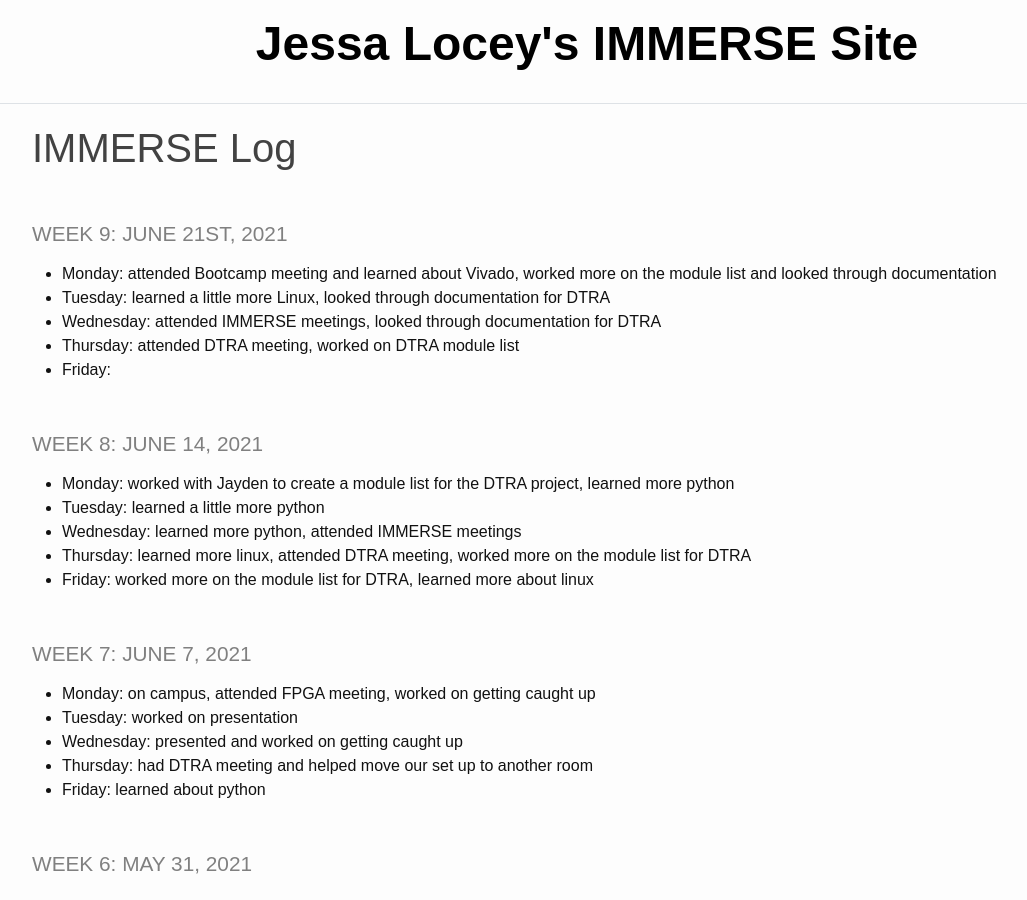
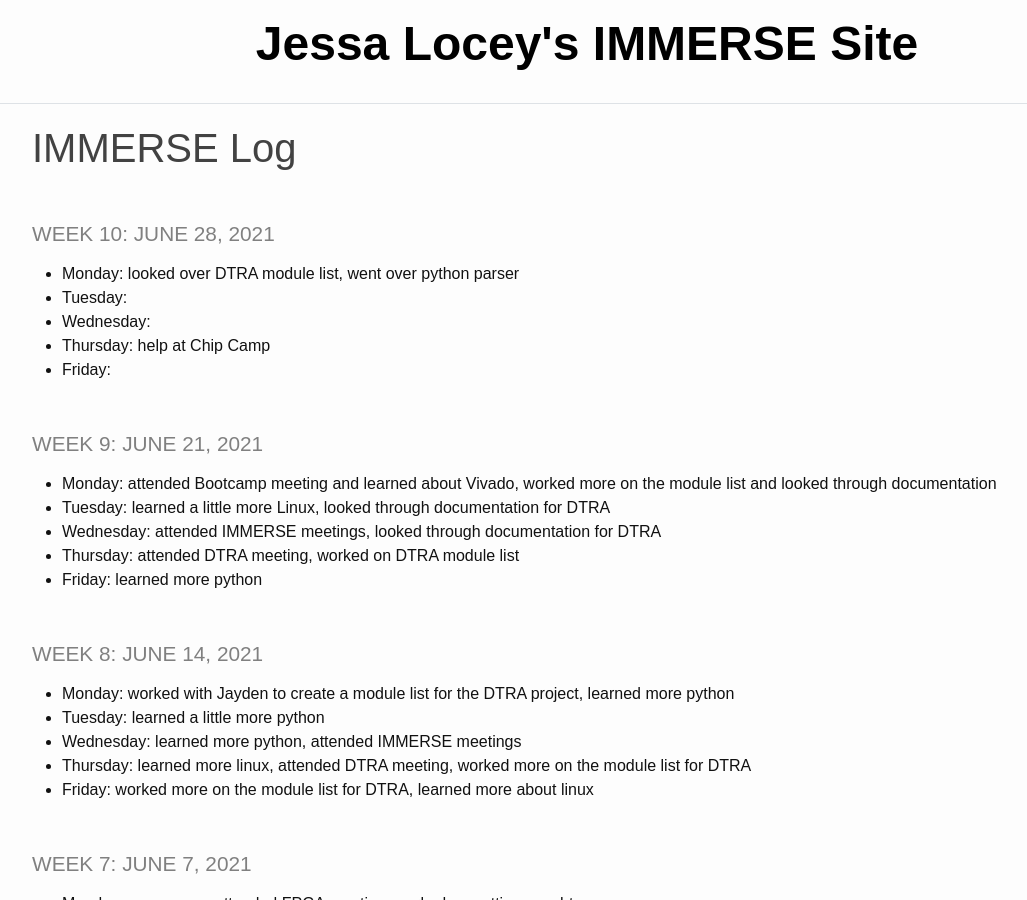
Before and after one commit to jessalocey/jessalocey.github.io, a Jekyll site: the page built from _pages/log.md, in a window 1280 px wide and 900 px high. Shown: the whole window, without its empty margins (53-1080 px from the left). Built offline with Jekyll 4.4.1, drawn with Linux system fonts in a browser that asks for light colours.

Commit message:
log update Monday

```diff
--- a/_pages/log.md
+++ b/_pages/log.md
@@ -3,12 +3,19 @@ layout: default
 title: IMMERSE Log
 ---
 
-### Week 9: June 21st, 2021
+### Week 10: June 28, 2021
+* **Monday:** looked over DTRA module list, went over python parser
+* **Tuesday:**
+* **Wednesday:**
+* **Thursday:** help at Chip Camp
+* **Friday:**
+
+### Week 9: June 21, 2021
 * **Monday:** attended Bootcamp meeting and learned about Vivado, worked more on the module list and looked through documentation
 * **Tuesday:** learned a little more Linux, looked through documentation for DTRA
 * **Wednesday:** attended IMMERSE meetings, looked through documentation for DTRA
 * **Thursday:** attended DTRA meeting, worked on DTRA module list
-* **Friday:**
+* **Friday:** learned more python
 
 ### Week 8: June 14, 2021
 * **Monday:** worked with Jayden to create a module list for the DTRA project, learned more python
```
